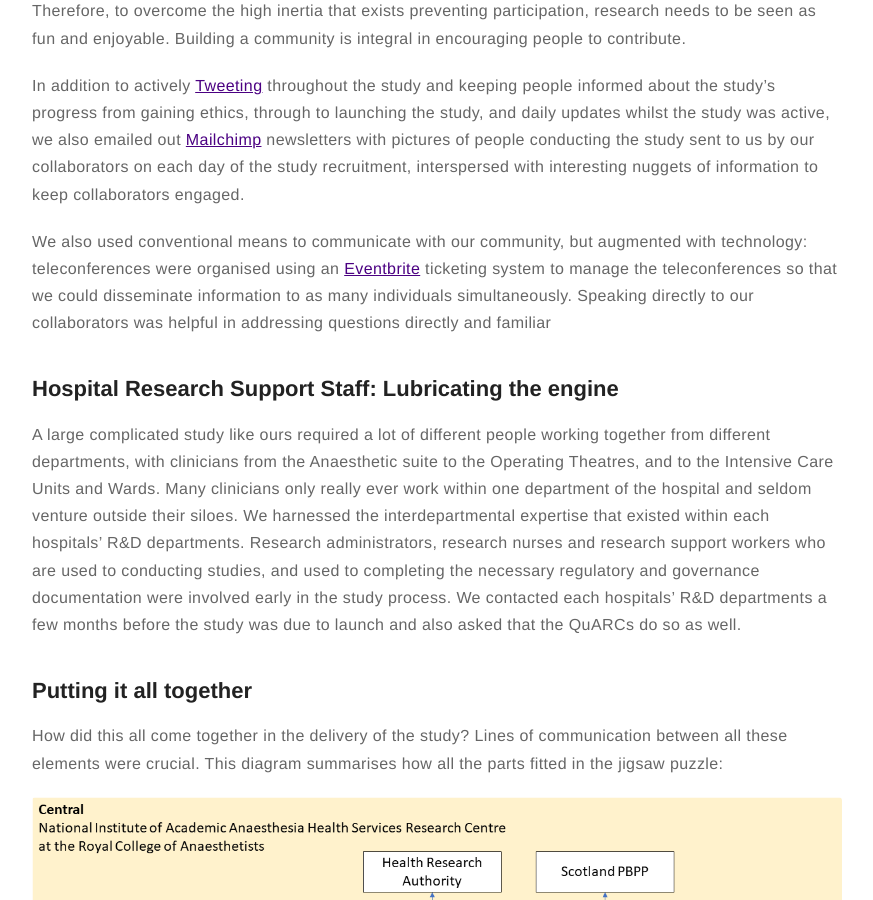
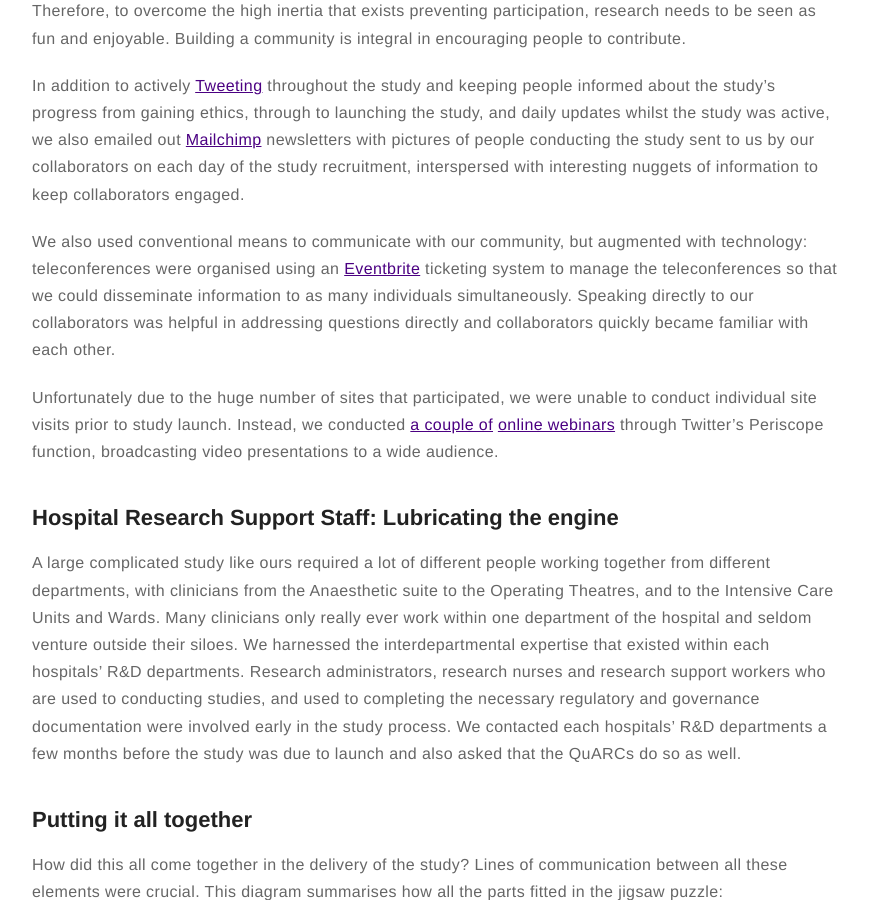
Before and after one commit to dannyjnwong/dannyjnwong.github.io, a Jekyll site: the page built from _posts/2017-10-31-Project-managing-a-national-research-study.md, in a window 1280 px wide and 900 px high, scrolled down 2389 px. Shown: the whole window, without its empty margins (203-1076 px from the left). Built offline with Jekyll 4.4.1, drawn with Linux system fonts in a browser that asks for light colours; comment, search, counter and statistics services are not loaded.

Commit message:
fixed a paragraph that didn't finish.

```diff
--- a/_drafts/2017-10-31-Project-managing-a-national-research-study.Rmd
+++ b/_drafts/2017-10-31-Project-managing-a-national-research-study.Rmd
@@ -55,7 +55,9 @@ Anaesthetists are among the most technologically savvy medical professionals out
 
 In addition to actively [Tweeting](https://twitter.com/SNAP2EPICCS) throughout the study and keeping people informed about the study's progress from gaining ethics, through to launching the study, and daily updates whilst the study was active, we also emailed out [Mailchimp](https://mailchimp.com/) newsletters with pictures of people conducting the study sent to us by our collaborators on each day of the study recruitment, interspersed with interesting nuggets of information to keep collaborators engaged.
 
-We also used conventional means to communicate with our community, but augmented with technology: teleconferences were organised using an [Eventbrite](http://eventbrite.co.uk/) ticketing system to manage the teleconferences so that we could disseminate information to as many individuals simultaneously. Speaking directly to our collaborators was helpful in addressing questions directly and familiar
+We also used conventional means to communicate with our community, but augmented with technology: teleconferences were organised using an [Eventbrite](http://eventbrite.co.uk/) ticketing system to manage the teleconferences so that we could disseminate information to as many individuals simultaneously. Speaking directly to our collaborators was helpful in addressing questions directly and collaborators quickly became familiar with each other.
+
+Unfortunately due to the huge number of sites that participated, we were unable to conduct individual site visits prior to study launch. Instead, we conducted [a couple of](https://twitter.com/SNAP2EPICCS/status/841707591893946370) [online webinars](https://twitter.com/SNAP2EPICCS/status/841634837228376065) through Twitter's Periscope function, broadcasting video presentations to a wide audience.
 
 ## Hospital Research Support Staff: Lubricating the engine
 
--- a/_posts/2017-10-31-Project-managing-a-national-research-study.md
+++ b/_posts/2017-10-31-Project-managing-a-national-research-study.md
@@ -55,7 +55,9 @@ Anaesthetists are among the most technologically savvy medical professionals out
 
 In addition to actively [Tweeting](https://twitter.com/SNAP2EPICCS) throughout the study and keeping people informed about the study's progress from gaining ethics, through to launching the study, and daily updates whilst the study was active, we also emailed out [Mailchimp](https://mailchimp.com/) newsletters with pictures of people conducting the study sent to us by our collaborators on each day of the study recruitment, interspersed with interesting nuggets of information to keep collaborators engaged.
 
-We also used conventional means to communicate with our community, but augmented with technology: teleconferences were organised using an [Eventbrite](http://eventbrite.co.uk/) ticketing system to manage the teleconferences so that we could disseminate information to as many individuals simultaneously. Speaking directly to our collaborators was helpful in addressing questions directly and familiar
+We also used conventional means to communicate with our community, but augmented with technology: teleconferences were organised using an [Eventbrite](http://eventbrite.co.uk/) ticketing system to manage the teleconferences so that we could disseminate information to as many individuals simultaneously. Speaking directly to our collaborators was helpful in addressing questions directly and collaborators quickly became familiar with each other.
+
+Unfortunately due to the huge number of sites that participated, we were unable to conduct individual site visits prior to study launch. Instead, we conducted [a couple of](https://twitter.com/SNAP2EPICCS/status/841707591893946370) [online webinars](https://twitter.com/SNAP2EPICCS/status/841634837228376065) through Twitter's Periscope function, broadcasting video presentations to a wide audience.
 
 ## Hospital Research Support Staff: Lubricating the engine
 
```
